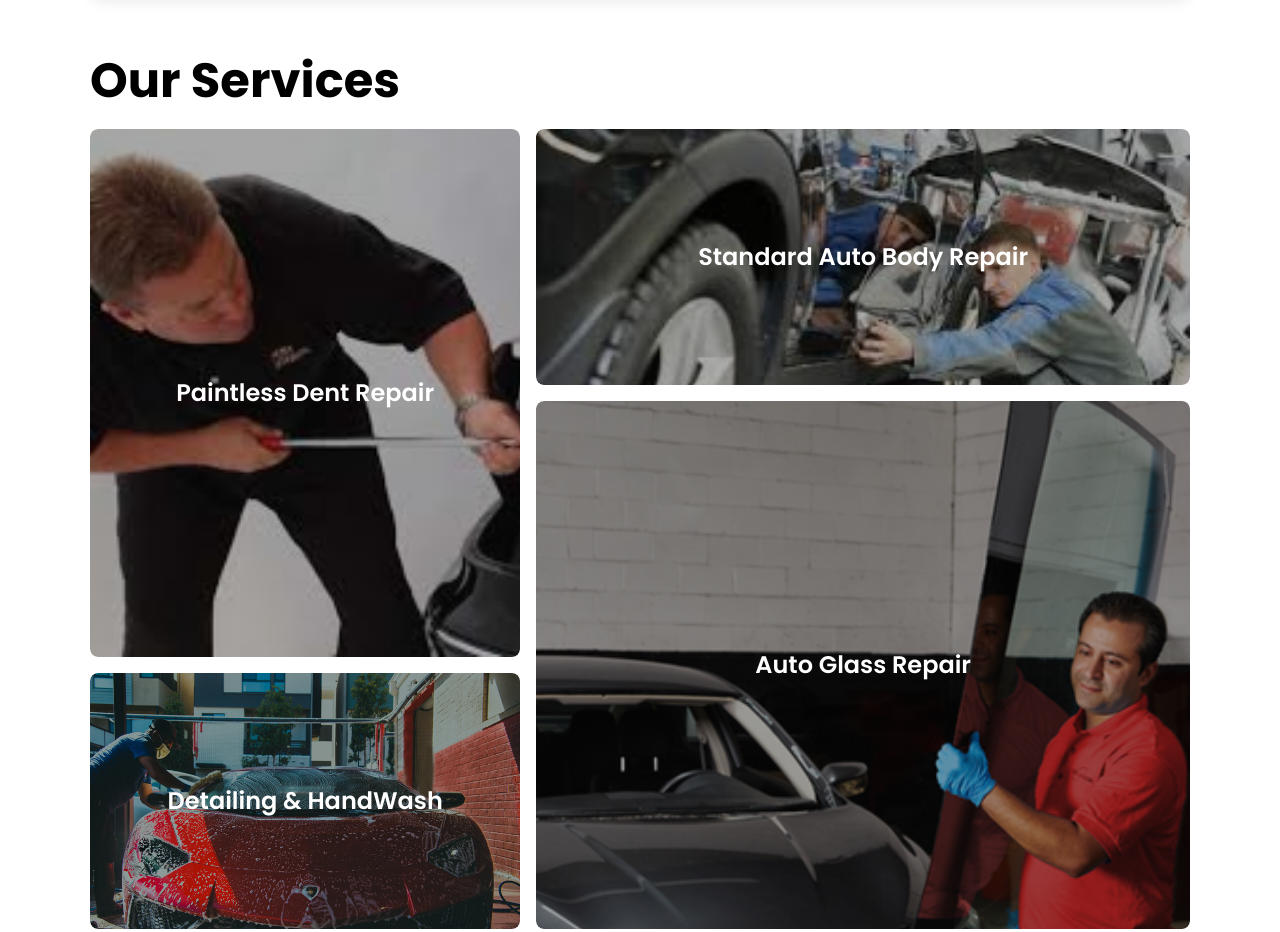
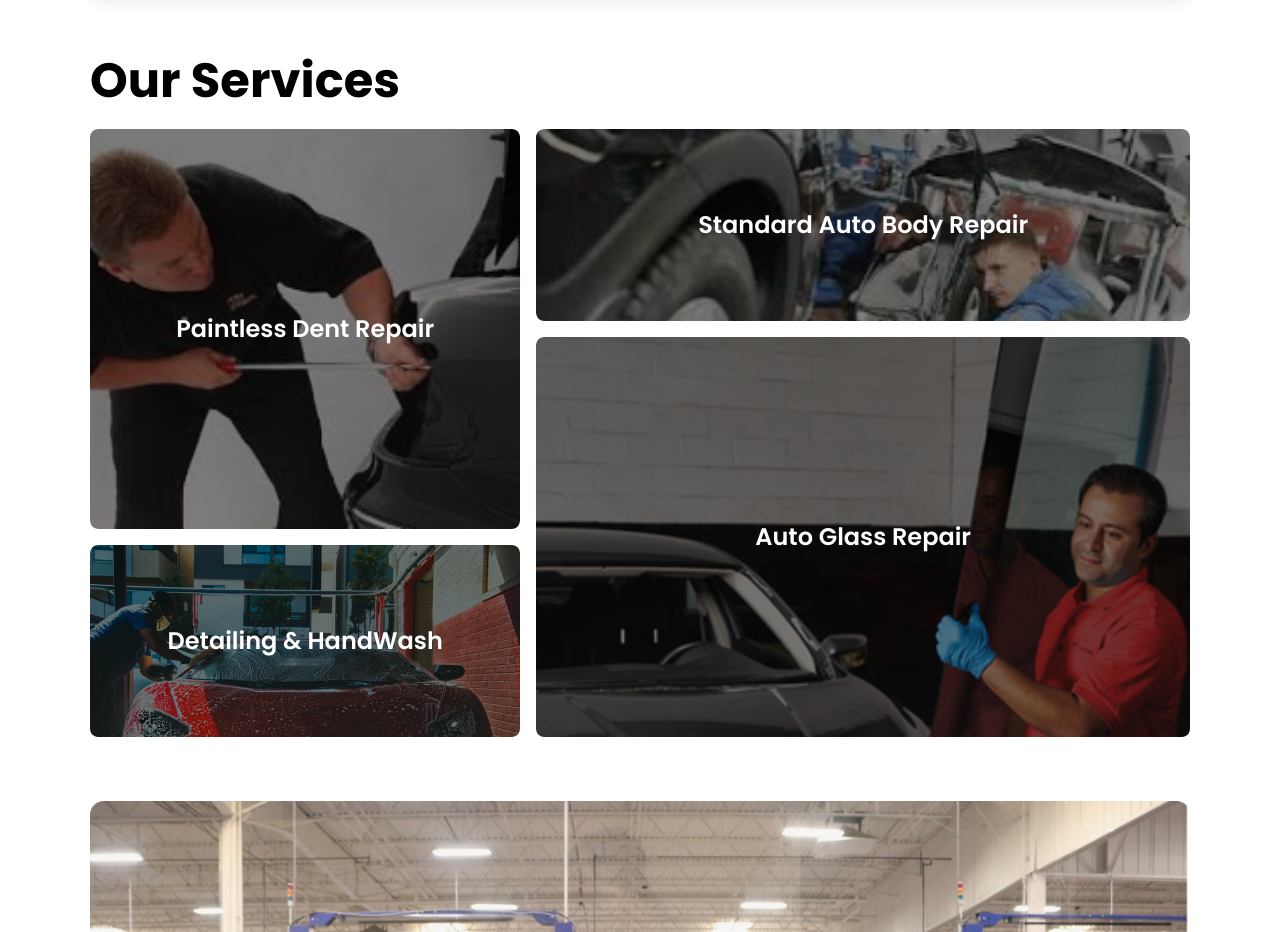
Before and after one commit to sabinbaniya/smart-pdr, a website: page index.html in a window 1280 px wide. Shown: the part 1300-2232 px from the top of the page. Drawn offline with Linux system fonts and the light colour scheme.

Commit message:
services layout change yet again

```diff
--- a/index.html
+++ b/index.html
@@ -243,7 +243,7 @@
             class="grid grid-cols-1 place-items-center gap-4 sm:grid-cols-2 md:grid-cols-5 md:grid-rows-3"
           >
             <div
-              class="h-64 md:h-full w-full overflow-hidden rounded-lg md:col-span-2 md:row-span-2"
+              class="h-48 md:h-full w-full overflow-hidden rounded-lg md:col-span-2 md:row-span-2"
             >
               <div
                 class="bg-[url('../images/pdr1.jfif')] hover:scale-105 bg-cover w-full h-full bg-no-repeat rounded-lg transition duration-300"
@@ -259,10 +259,10 @@
             </div>
 
             <div
-              class="h-64 md:h-full w-full overflow-hidden rounded-lg md:col-span-3 md:row-span-1"
+              class="h-48 md:h-full w-full overflow-hidden rounded-lg md:col-span-3 md:row-span-1"
             >
               <div
-                class="bg-[url('../images/standard-auto-body-repair.jfif')] h-64 hover:scale-105 bg-cover w-full bg-no-repeat rounded-lg transition duration-300"
+                class="bg-[url('../images/standard-auto-body-repair.jfif')] h-48 hover:scale-105 bg-cover w-full bg-no-repeat rounded-lg transition duration-300"
               >
                 <div
                   class="services h-full w-full flex items-center justify-center rounded-lg"
@@ -275,10 +275,10 @@
             </div>
 
             <div
-              class="h-64 md:h-full w-full overflow-hidden rounded-lg md:col-span-3 md:row-span-2"
+              class="h-48 md:h-full w-full overflow-hidden rounded-lg md:col-span-3 md:row-span-2"
             >
               <div
-                class="bg-[url('../images/auto-glass.png')] h-64 md:h-full hover:scale-105 bg-cover w-full bg-no-repeat rounded-lg transition duration-300 bg-center"
+                class="bg-[url('../images/auto-glass.png')] h-48 md:h-full hover:scale-105 bg-cover w-full bg-no-repeat rounded-lg transition duration-300 bg-center"
               >
                 <div
                   class="services h-full w-full flex items-center justify-center rounded-lg"
@@ -291,10 +291,10 @@
             </div>
 
             <div
-              class="h-64 md:h-full w-full overflow-hidden rounded-lg md:col-span-2 md:row-span-1"
+              class="h-48 md:h-full w-full overflow-hidden rounded-lg md:col-span-2 md:row-span-1"
             >
               <div
-                class="bg-[url('../images/detailing.jpg')] h-64 hover:scale-105 bg-cover w-full bg-no-repeat rounded-lg transition duration-300"
+                class="bg-[url('../images/detailing.jpg')] h-48 hover:scale-105 bg-cover w-full bg-no-repeat rounded-lg transition duration-300"
               >
                 <div
                   class="services h-full w-full flex items-center justify-center rounded-lg"
--- a/styles/style.css
+++ b/styles/style.css
@@ -83,8 +83,8 @@
 .services {
   background-image: linear-gradient(
     0deg,
-    rgba(17, 17, 17, 0.349),
-    rgba(0, 0, 0, 0.349)
+    rgba(17, 17, 17, 0.527),
+    rgba(0, 0, 0, 0.527)
   );
 }
 
```
Also changed, not shown: dist/output.css.
